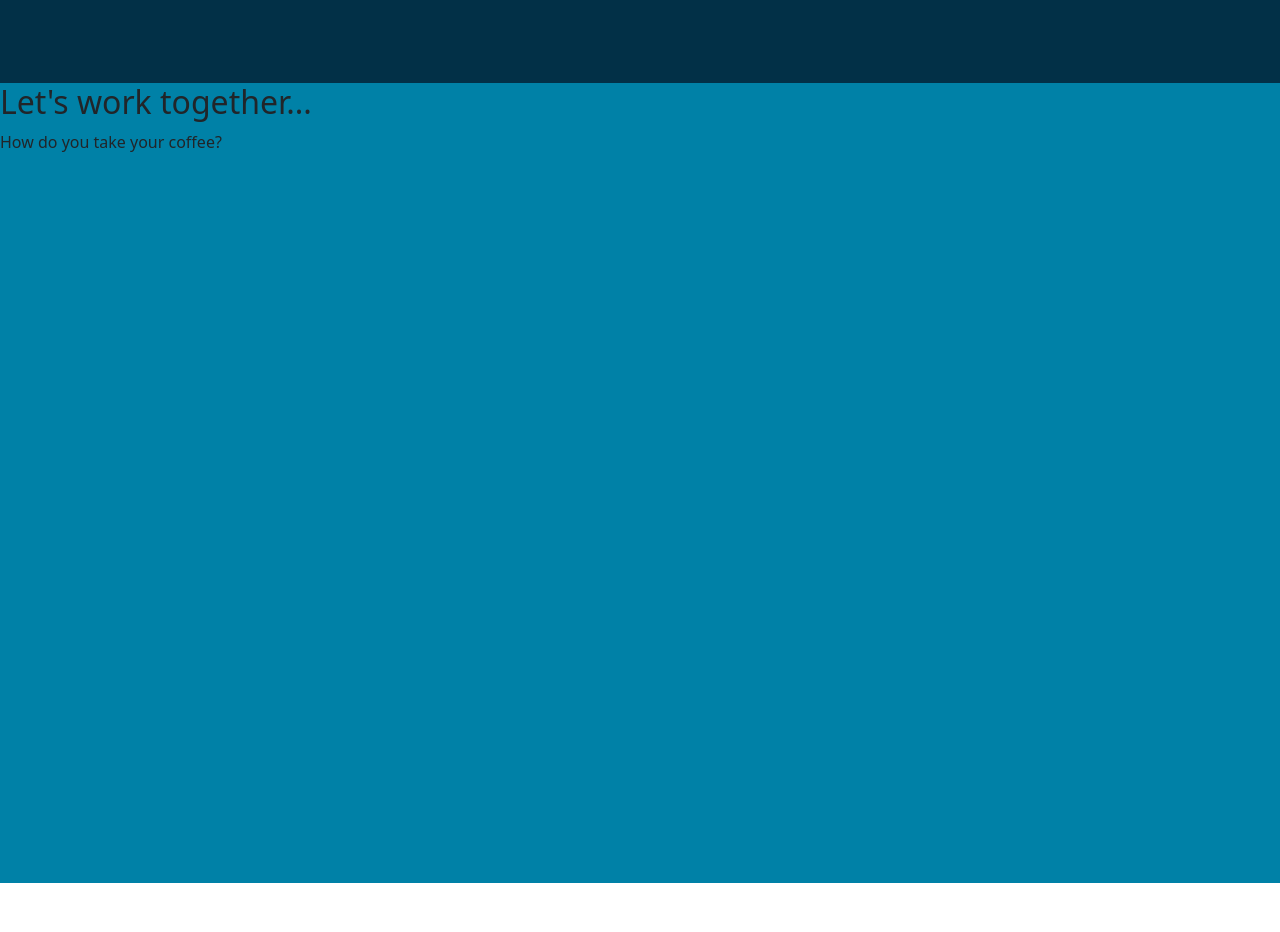
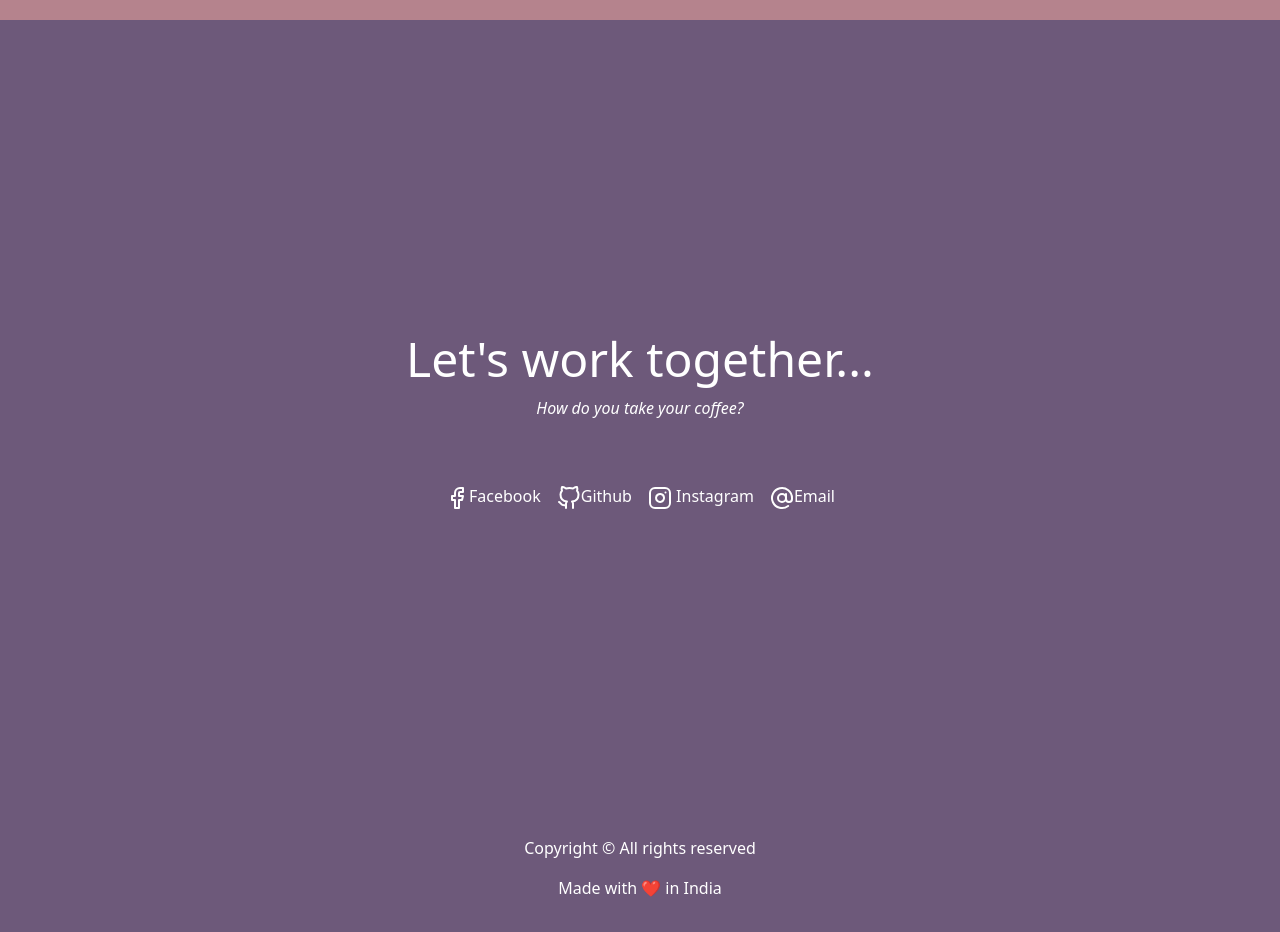
Before and after one commit to bhaskardeori/portfolio, a plain HTML site: page index.html in a window 1280 px wide. Shown: the part 1580-2512 px from the top of the page. Before the commit the page ends 2479 px from the top, so only its background shows below. Drawn offline with nearby package versions, Linux system fonts and the light colour scheme.

Commit message:
Added content

```diff
--- a/index.html
+++ b/index.html
@@ -8,6 +8,7 @@
     <title>Portfolio</title>
     <link href="https://cdn.jsdelivr.net/npm/bootstrap@5.0.2/dist/css/bootstrap.min.css" rel="stylesheet"
         integrity="sha384-EVSTQN3/azprG1Anm3QDgpJLIm9Nao0Yz1ztcQTwFspd3yD65VohhpuuCOmLASjC" crossorigin="anonymous">
+    <script src="https://unpkg.com/feather-icons"></script>
     <link rel="stylesheet" href="styles/style.css">
 </head>
 
@@ -41,20 +42,20 @@
             <div class="container">
                 <div class="row">
                     <div class="project-box col-md-4">
-                        <a class="" href="https://bhaskardeori.github.io/FCC-survey-form/">
+                        <a href="https://bhaskardeori.github.io/FCC-survey-form/">
                             <img class="img-fluid" src="images/survey.png" alt="survey form screenshot">
                             <p class="project-title">Survey Form</p>
                         </a>
                     </div>
 
                     <div class="project-box col-md-4">
-                        <a class="" href="https://bhaskardeori.github.io/FCC-technical-documentation-page/">
+                        <a href="https://bhaskardeori.github.io/FCC-technical-documentation-page/">
                             <img class="img-fluid" src="images/documentation.png" alt="documentation screenshot">
                             <p class="project-title">Technical Documentation</p>
                         </a>
                     </div>
                     <div class="project-box col-md-4">
-                        <a class="" href="https://bhaskardeori.github.io/FCC-product-landing-page/">
+                        <a href="https://bhaskardeori.github.io/FCC-product-landing-page/">
                             <img class="img-fluid" src="images/product.png" alt="product page screenshot">
                             <p class="project-title">Product Landing Page</p>
                         </a>
@@ -71,25 +72,27 @@
         <!--START CONTACT SECTION-->
         <section id="contact">
             <div>
-                <h2>Let's work together...</h2>
-                <p>How do you take your coffee?</p>
+                <h3>Let's work together...</h3>
+                <p style="text-align: center;"><i>How do you take your coffee?</i></p>
             </div>
-            <div>
-                <a href="" target="_blank"><i></i></a>
-                <a href="" target="_blank"><i></i></a>
-                <a href="" target="_blank"><i></i></a>
-                <a href="" target="_blank"><i></i></a>
-                <a href="" target="_blank"><i></i></a>
-
+            <div class="container pt-5">
+                <div id="contact-links">
+                    <a class="px-2 contact-details" href="" target="_blank"><img src="icons/facebook.svg">Facebook</a>
+                    <a class="px-2 contact-details" href="" target="_blank" id="profile-link"><img
+                            src="icons/github.svg">Github</a>
+                    <a class="px-2 contact-details" href="" target="_blank"><img
+                            src="icons/instagram.svg">&nbsp;Instagram</a>
+                    <a class="px-2 contact-details" href="" target="_blank"><img src="icons/at-sign.svg">Email</a>
+                </div>
             </div>
         </section>
         <!--START CONTACT SECTION-->
     </main>
 
 
-    <footer>
-        <p></p>
-        <p></p>
+    <footer class="container-fluid">
+        <p>Copyright &#169; All rights reserved</p>
+        <p>Made with ❤️ in India</p>
     </footer>
     <script src="https://cdn.jsdelivr.net/npm/bootstrap@5.0.2/dist/js/bootstrap.bundle.min.js"
         integrity="sha384-MrcW6ZMFYlzcLA8Nl+NtUVF0sA7MsXsP1UyJoMp4YLEuNSfAP+JcXn/tWtIaxVXM"
--- a/styles/style.css
+++ b/styles/style.css
@@ -1,6 +1,9 @@
-/*start NAVIGATION CSS Styles*/
+
+/* NAVBAR CSS Styles */
 nav {
-    background: #14213d;
+    background: #4a4e69;
+    position: fixed;
+    width: 100%;
 }
 
 nav a {
@@ -17,13 +20,15 @@ nav a:hover {
     background: #0081A7;
 }
 
-/* end NAVIGATION CSS Styles */
 
 
 
+
+
+/* WELCOME SECTION CSS Styles */
 #welcome-section {
     height: 100vh;
-    background: #0081A7;
+    background: #6d597a;
     color: white;
     display: flex;
     flex-direction: column;
@@ -34,39 +39,105 @@ nav a:hover {
 #welcome-section h1 {
     font-size: 3rem;
 }
+
 #welcome-section p {
     font-size: 1.5rem;
 }
 
 
 
+
+
+/* PROJECTS SECTION CSS Styles */
+
 #projects {
     height: 100vh;
-    background: #023047;
+    background: #B5838D;
     color: white;
 }
-
-
 
 #projects h3 {
     font-size: 2rem;
     border-bottom: 0.2rem solid white;
 }
 
-#contact {
-    height: 100vh;
-    background: #0081A7;
+#projects a {
+    text-decoration: none;
+}
+
+p.project-title {
+    background: #14213d;
+    padding: 0.7rem;
+}
+
+.project-title {
+     color: white !important;
+     font-size: 1rem;
+     text-align: center;
+}
+
+.project-box:hover {
+     opacity: 0.8;
 }
 
 
 
-@media (max-width: 991.98px) {
+
+
+/* CONTACT SECTION CSS Styles */
+
+#contact {
+    height: 100vh;
+    background: #6d597a;
+    color: white;
+    display: flex;
+    flex-direction: column;
+    align-items: center;
+    justify-content: center;
+}
+
+#contact a {
+    text-decoration: none;
+    color: white;
+}
+
+#contact h3 {
+    font-size: 3rem;
+}
+
+#contact-links {
+    display: flex;
+    flex-direction: row;
+    align-items: center;
+    justify-content: center;
+}
+
+.contact-details{
+    transition: transform 0.3s ease-out;
+}
+
+.contact-details:hover {
+    transform: translateY(8px);
+}
 
 
 
 
+
+/* FOOTER CSS Styles */
+
+ footer {
+    background: #6d597a;
+    padding: 1rem;
+    color: white;
+    display: flex;
+    flex-direction: column;
+    text-align: center;
+    justify-content: center;
 }
 
+
+/* MEDIA QUERY */
 
 @media (max-width: 767.98px) {
 
@@ -87,7 +158,7 @@ nav a:hover {
     }
 
     nav a {
-        font-size: 0.8rem !important;
+        font-size: 1rem !important;
     }
 
     #welcome-section h1 {
@@ -96,10 +167,6 @@ nav a:hover {
 
     #welcome-section p {
         font-size: 0.8rem;
-    }
-
-    #orojects {
-        height: auto;
     }
 
     #projects h3 {
@@ -111,21 +178,15 @@ nav a:hover {
     .project-box {
         padding-left: 5rem;
         padding-right: 5rem;
+        padding-bottom: 2rem;
     }
 
+    #contact h3 {
+        font-size: 1.5rem;
+        text-align: center;
+    }
+
+    #contact p {
+        font-size: 0.9rem;
+    }
  }
-
-#projects a {
-    text-decoration: none;
-}
-
-p.project-title {
-    background: #14213d;
-    padding: 0.7rem;
-}
-
-.project-title {
-     color: white !important;
-     font-size: 1rem;
-     text-align: center;
- }
```
Also changed, not shown: icons/at-sign.svg (added), icons/facebook.svg (added), icons/github.svg (added), icons/instagram.svg (added).
